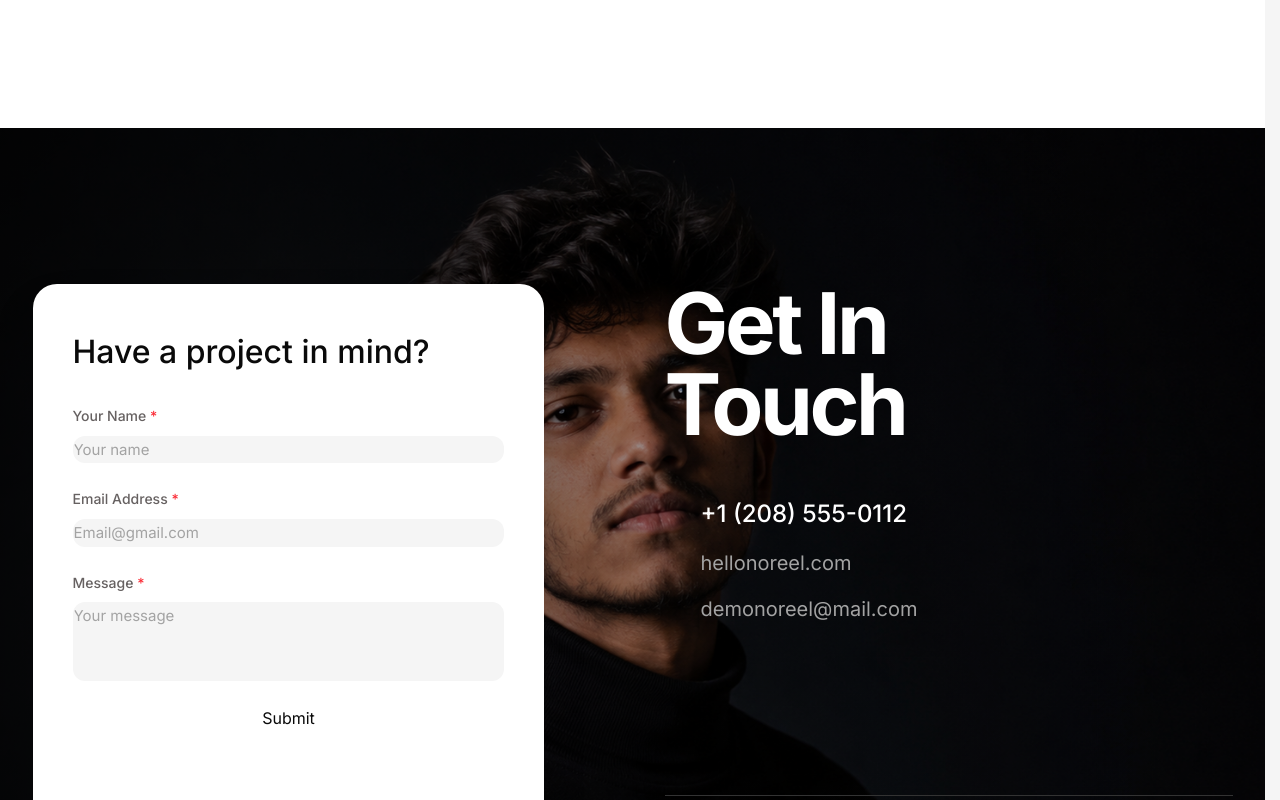
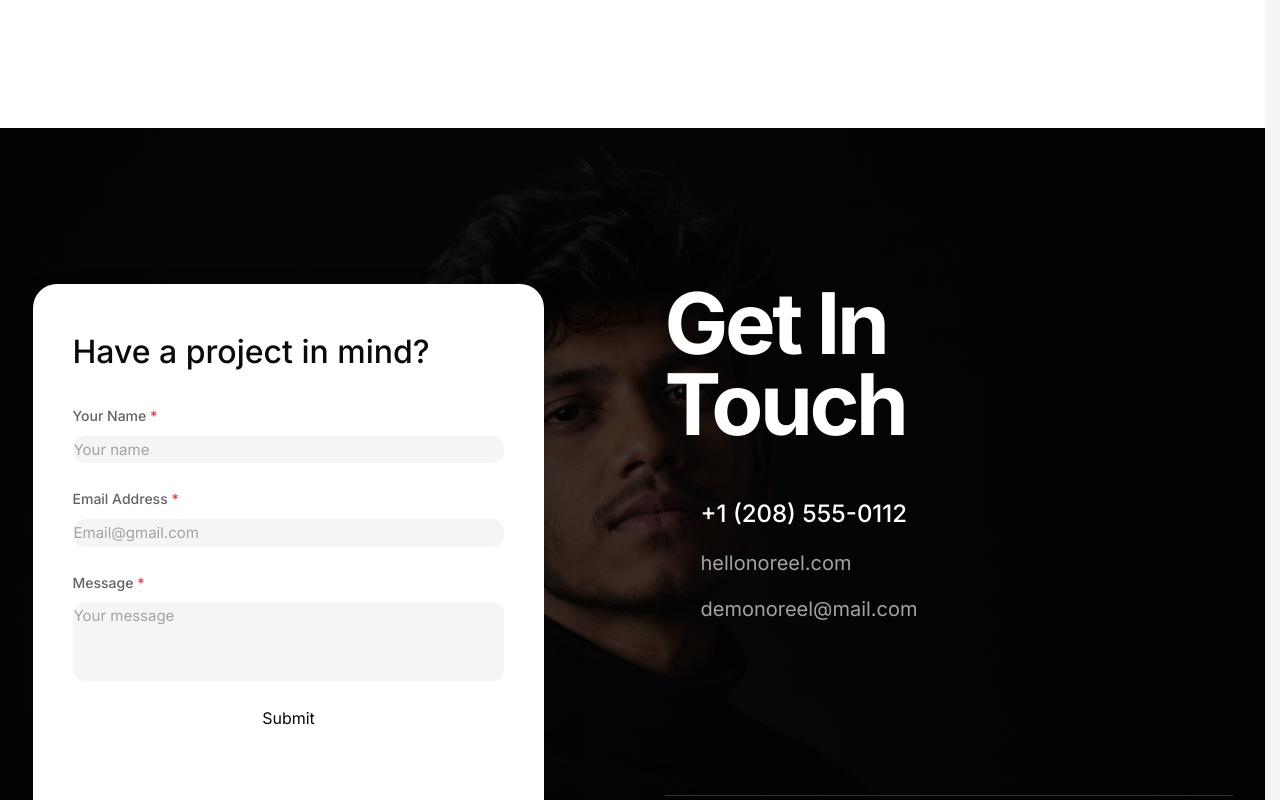
Before and after one commit to HariesHussain/Haries-portfolio, a React (Vite) app: page / in a window 1280 px wide. Shown: the part 6540-7340 px from the top of the page. Built offline with nearby package versions, Linux system fonts and the light colour scheme; a web font is replaced by a local one.

Commit message:
Fix z-index layering in ContactSection so Form Card and Get In Touch heading sit visibly on top of background image with z-30

```diff
--- a/src/components/ContactSection/ContactSection.jsx
+++ b/src/components/ContactSection/ContactSection.jsx
@@ -50,7 +50,7 @@ const ContactSection = () => {
         paddingRight: "30px",
       }}
     >
-      {/* Crisp, Sharp Background Model Image with Scroll Zoom Animation */}
+      {/* Background Model Image with Scroll Zoom Animation and Dark Backdrop Tint */}
       <motion.div
         className="absolute inset-0 w-full h-full z-0 overflow-hidden pointer-events-none"
         style={{ scale: imageScale }}
@@ -58,21 +58,20 @@ const ContactSection = () => {
         <img
           src={heroImg}
           alt="Contact Section Background"
-          className="w-full h-full object-cover object-[center_20%] opacity-100"
+          className="w-full h-full object-cover object-[center_20%] opacity-50"
           loading="lazy"
         />
-        {/* Subtle right-side dark gradient overlay to ensure 100% white text contrast on the right */}
-        <div className="absolute inset-0 bg-gradient-to-r from-black/80 via-black/40 to-transparent pointer-events-none" />
+        <div className="absolute inset-0 bg-gradient-to-r from-black/80 via-black/50 to-black/70 pointer-events-none" />
       </motion.div>
 
-      <Container className="relative z-10">
+      <Container className="relative z-30">
         {/* Main Grid: Total Width 1200px x 567.49px matching div.framer-17tmo6c in Screenshot 5 */}
         <motion.div
           variants={containerVariants}
           initial="hidden"
           whileInView="visible"
           viewport={{ once: true, amount: 0.15 }}
-          className="w-full flex flex-col lg:flex-row justify-between items-center lg:items-start min-h-[567.49px] gap-8 lg:gap-12"
+          className="w-full flex flex-col lg:flex-row justify-between items-center lg:items-start min-h-[567.49px] gap-8 lg:gap-12 relative z-30"
         >
           {/* Left Column: Form Card Container (511.99 x 567.49 px with 48px 40px padding matching div.framer-av919) */}
           <motion.div
```
